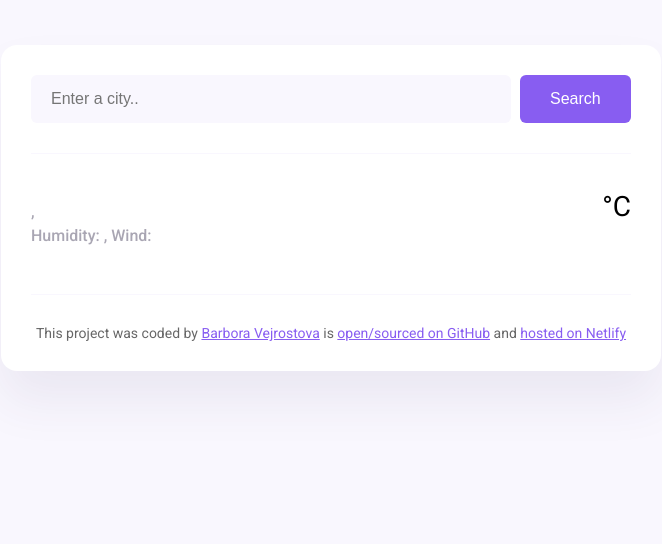
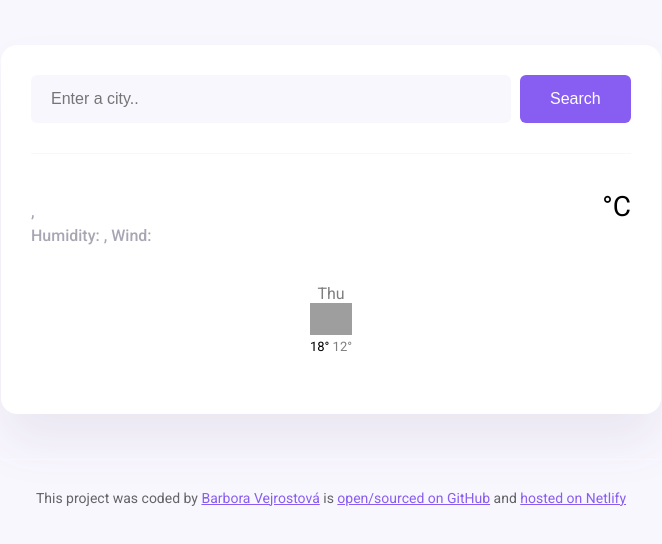
Before and after one commit to Barkika/meteo-shecodes, a plain HTML site: page index.html in a window 1280 px wide. Shown: the whole page, without its empty margins (309-971 px from the left). Drawn offline with nearby package versions, Linux system fonts and the light colour scheme; no server answers; grey boxes are pictures that could not be loaded.

Commit message:
Updated HTML and CSS with forecast basic template

```diff
--- a/index.html
+++ b/index.html
@@ -45,13 +45,29 @@
             <div class="weather-app-temperature" id="temperature"></div>
             <div class="weatehr-app-unit">°C</div>
           </div>
+          </div>
+          <div class="weather-forecast">
+           <div class="row">
+            <div class="col-2">
+              <div class="weather-forecast-date">
+              Thu
+              </div>
+              <img src="http://openweathermap.org/img/wn/50d@2x.png" alt="" width="42"
+            />
+            <div class="weather-forecast-temperature">
+             <span class="weather-forecast-temperature-max">18°</span>
+             <span class="weather-forecast-temperature-min">12°</span>
+            </div>
+            </div>
+           </div>
+          </div>
         </div>
       </main>
 
       <footer>
         This project was coded by
         <a href="https://github.com/Barkika" target="_blank">
-          Barbora Vejrostova</a
+          Barbora Vejrostová</a
         >
         is
         <a href="https://github.com/Barkika/meteo-shecodes" target="_blank">
--- a/src/style.css
+++ b/src/style.css
@@ -86,6 +86,24 @@ main {
   font-size: 28px;
 }
 
+.weather-forecast {
+  margin-top: 20px;
+  text-align: center;
+  color: #000;
+}
+.weather-forecast-date {
+  font-size: 16px;
+  opacity: 0.5;
+}
+.weather-forecast-temperature {
+  font-size: 13px;
+}
+.weather-forecast-temperature-max {
+}
+.weather-forecast-temperature-min {
+  opacity: 0.5;
+}
+
 footer {
   border-top: 1px solid #f9f7fe;
   padding: 30px 0 0 0;
```
